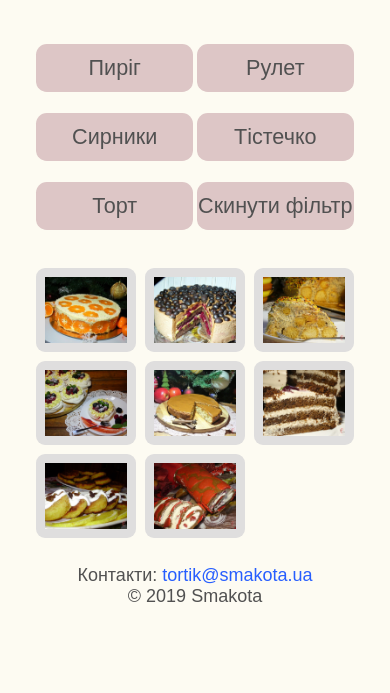
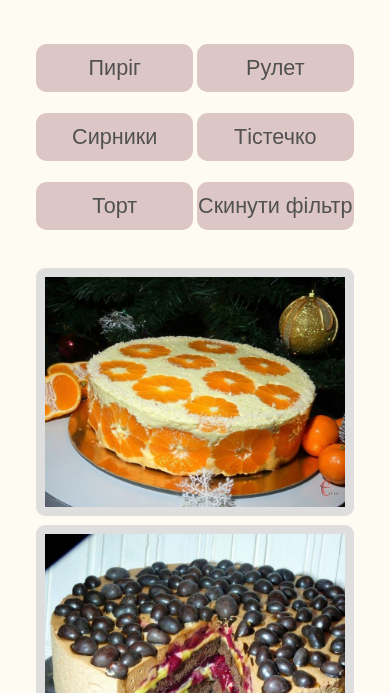
Before and after one commit to K16EPKOTJIETKA/Danilov.githab.io, a plain HTML site: page index.html in a window 390 px wide. Shown: the part 151-844 px from the top of the page. Drawn offline with Linux system fonts and the light colour scheme; a web font is replaced by a local one.

Commit message:
Update style.css

```diff
--- a/style.css
+++ b/style.css
@@ -379,6 +379,9 @@ footer{
         justify-content: start;
 
     }
+    .cake_all{
+        display: block;
+    }
     .cake_one{
         margin-bottom: 0.5em;
     }
```
